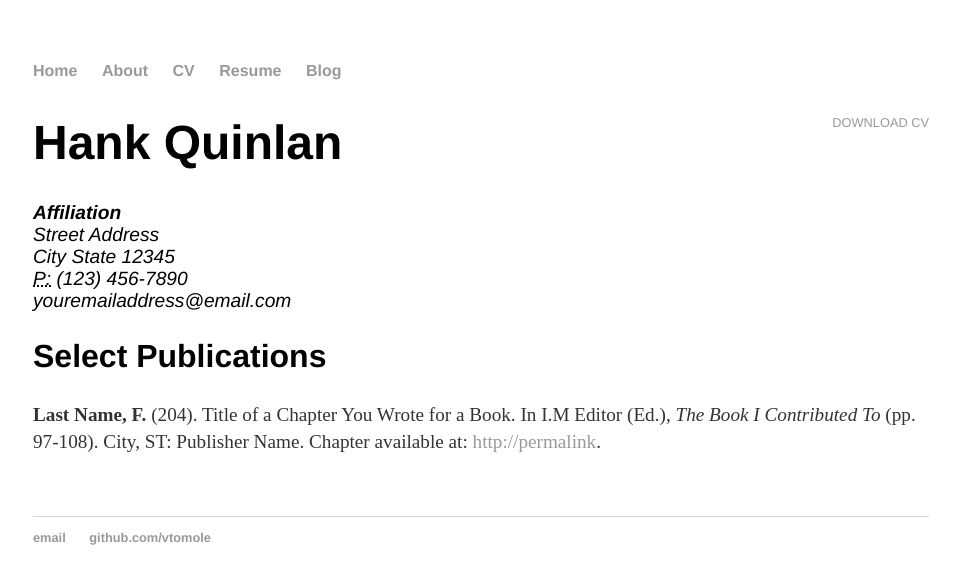
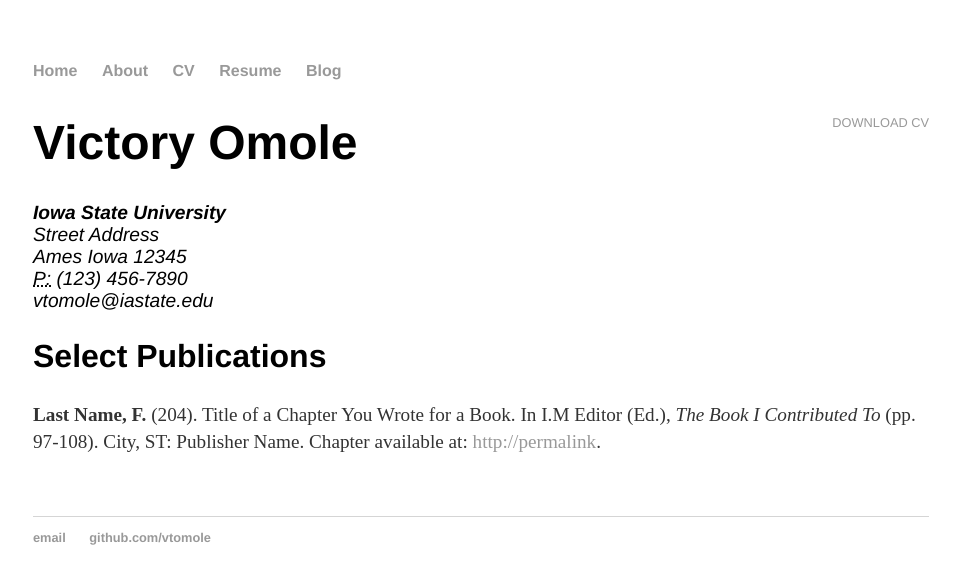
Before and after one commit to vtomole/vtomole.github.io, a Jekyll site: the page built from static/cv.html, in a window 1280 px wide. Shown: the top 584 px of the page, without its empty margins (159-1119 px from the left). Built offline with Jekyll 4.4.1, drawn with Linux system fonts in a browser that asks for light colours.

Commit message:
change headers

```diff
--- a/blog/index.html
+++ b/blog/index.html
@@ -1,6 +1,6 @@
 ---
 layout: default
-title: Hank Quinlan's Blog
+title: Victory Omole's Blog
 ---
 <h1>{{ page.title }}</h1>
 <ul class="posts">
--- a/static/cv.html
+++ b/static/cv.html
@@ -1,17 +1,17 @@
 ---
 layout: default
-title: CV of Your Name
+title: CV of Victory Omole
 ---
 
 	<div class="cv">
 		<a href="#" class="download" title="Download CV as PDF">Download CV</a>
-					<h1>Hank Quinlan</h1>
+					<h1>Victory Omole</h1>
 					<address>
-					<strong>Affiliation</strong><br>
+					<strong>Iowa State University</strong><br>
 					Street Address<br>
-					City State 12345<br>
+					Ames Iowa 12345<br>
 					<abbr title="phone">P:</abbr> (123) 456-7890<br>
-					<span class="obfuscate">youremailaddress@email.com</span>
+					<span class="obfuscate">vtomole@iastate.edu</span>
 					</address>
 
 					<h2>Select Publications</h2>
```
